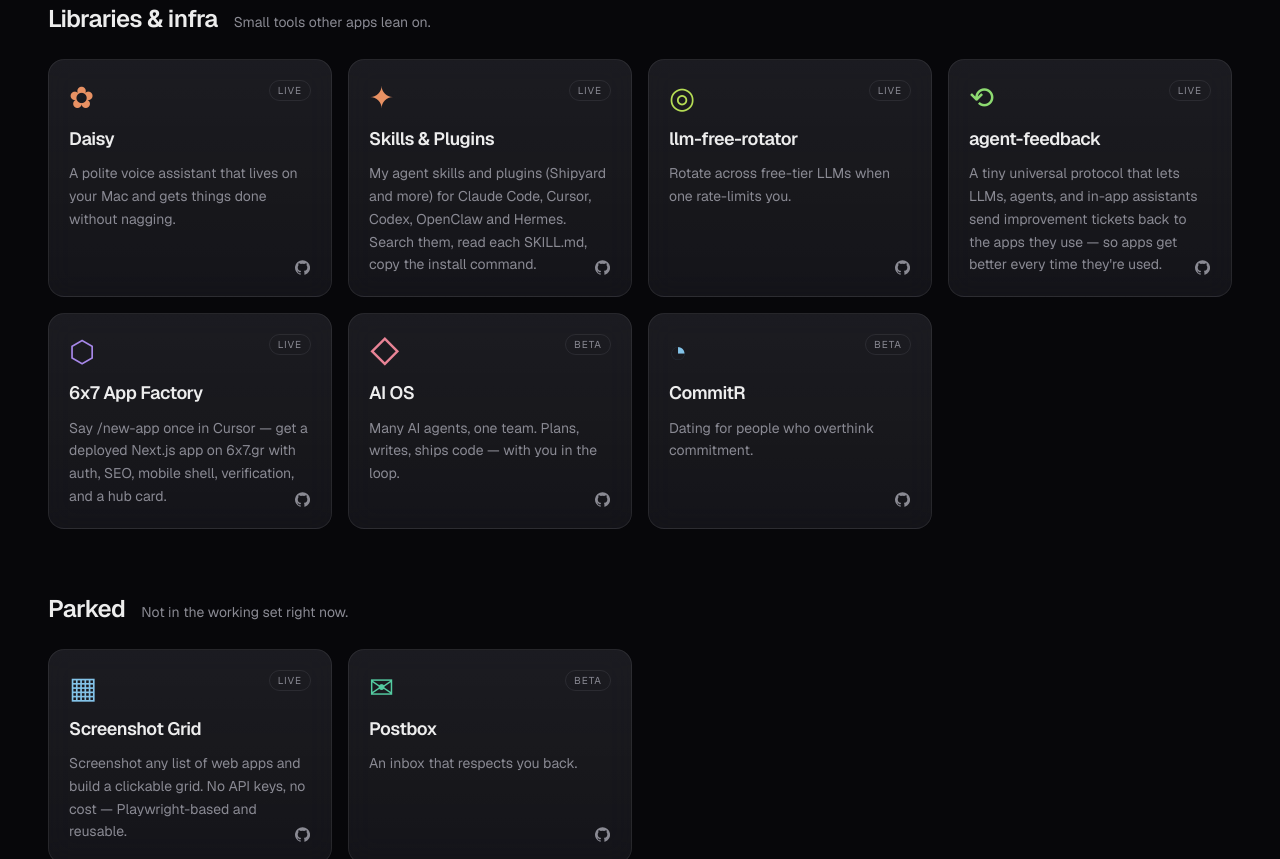
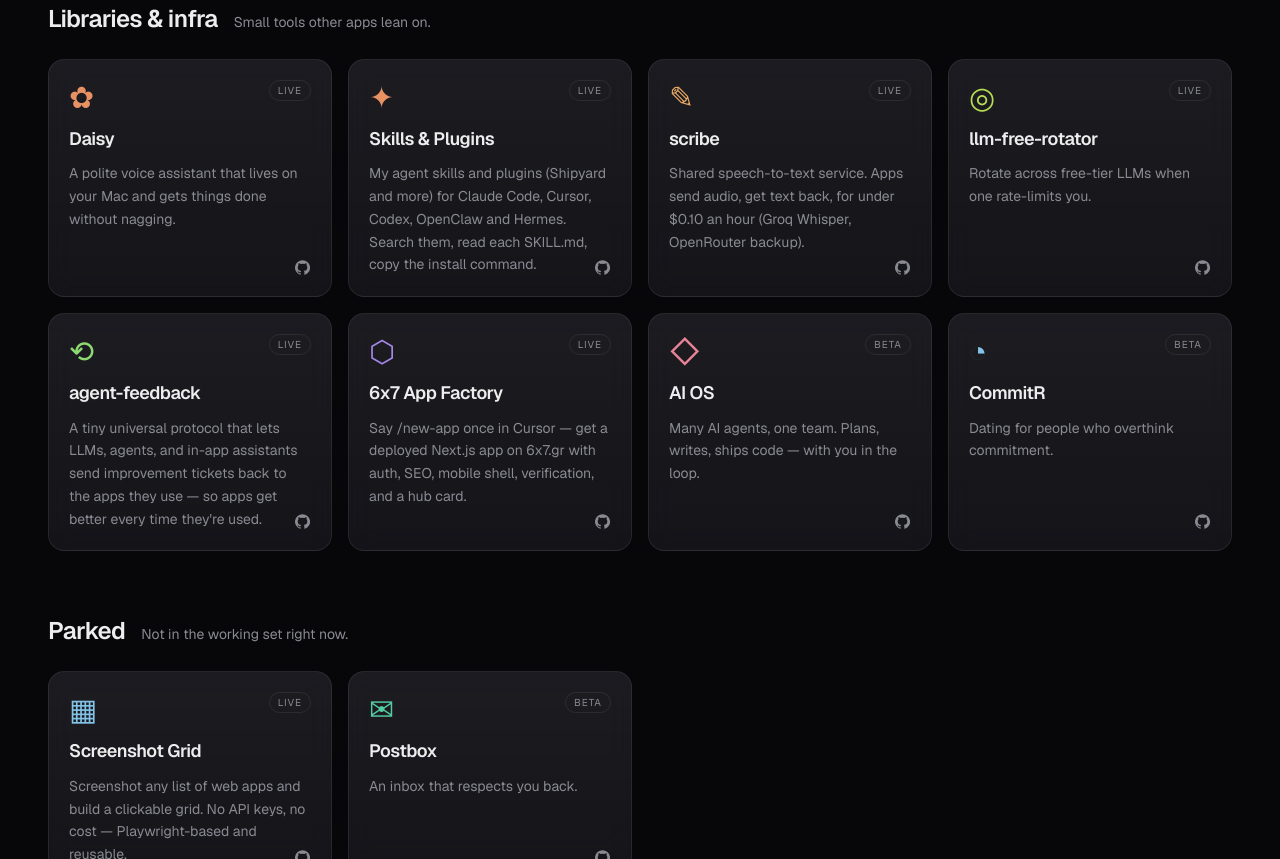
Before and after one commit to philipposk/6x7.gr, a Next.js app: page / in a window 1280 px wide. Shown: the part 4820-5679 px from the top of the page. Built offline with nearby package versions, Linux system fonts and the light colour scheme; no server answers.

Commit message:
feat(hub): add scribe card (#9)
Co-authored-by: philipposk <philipposk@users.noreply.github.com>

```diff
--- a/src/data/projects.ts
+++ b/src/data/projects.ts
@@ -554,6 +554,17 @@
     glyph: "✦",
   },
   {
+    slug: "scribe",
+    name: "scribe",
+    tagline:
+      "Shared speech-to-text service. Apps send audio, get text back, for under $0.10 an hour (Groq Whisper, OpenRouter backup).",
+    group: "infra",
+    status: "live",
+    live: "https://scribe.6x7.gr",
+    repo: "https://github.com/philipposk/scribe",
+    glyph: "✎",
+  },
+  {
     slug: "llm-free-rotator",
     name: "llm-free-rotator",
     tagline: "Rotate across free-tier LLMs when one rate-limits you.",
```
Also changed, not shown: public/llms.txt.
